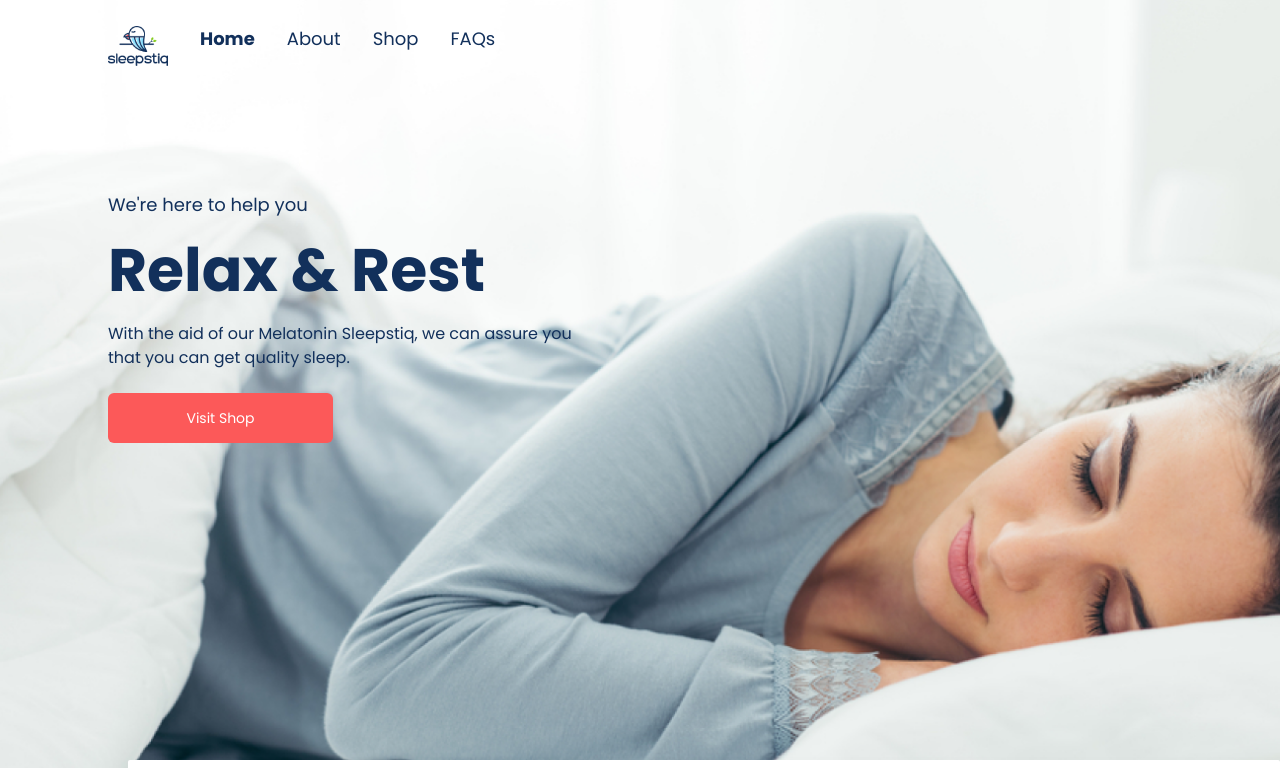
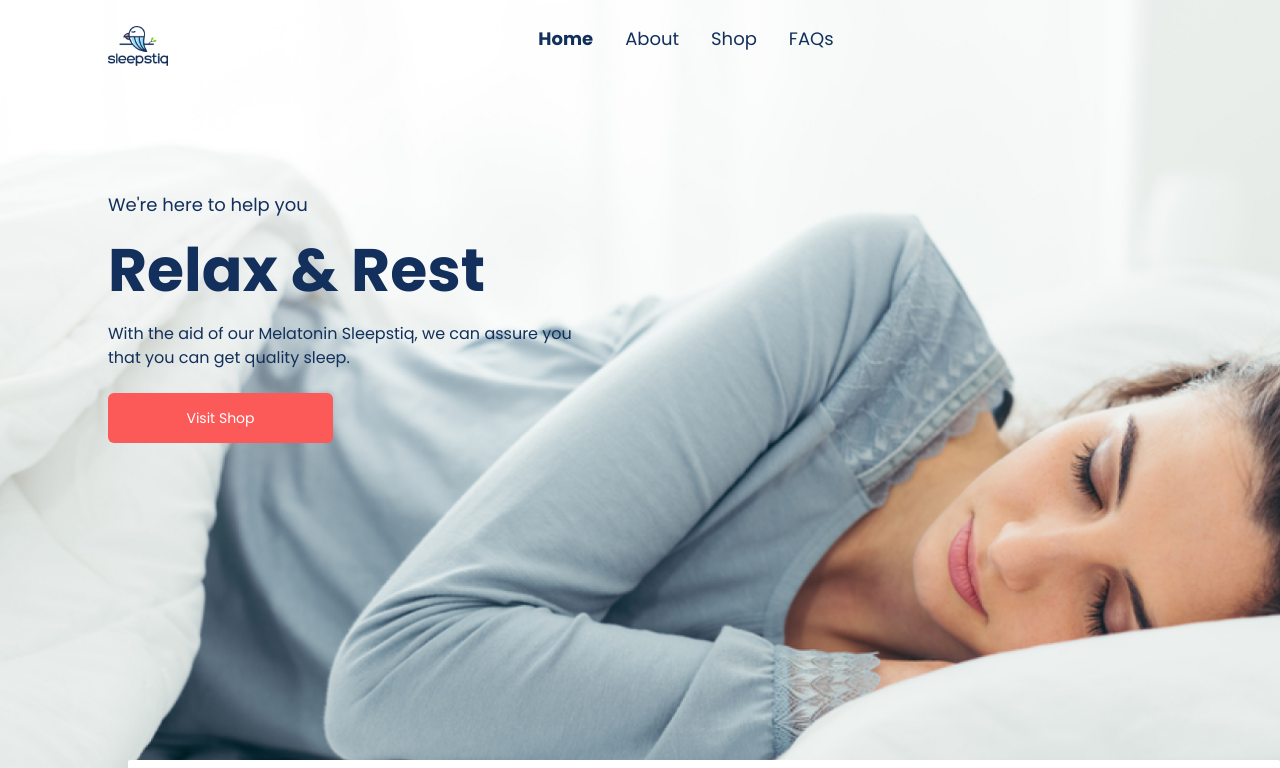
Before and after one commit to zealfemi/sleepstiq-project, a React (Create React App) app: page / in a window 1280 px wide. Shown: the top 768 px of the page. Built offline with nearby package versions, Linux system fonts and the light colour scheme.

Commit message:
first commit

```diff
--- a/src/index.css
+++ b/src/index.css
@@ -142,11 +142,12 @@ li {
 }
 
 .header-nav-links {
+  flex-grow: 1;
   list-style-type: none;
   padding: 0;
-  justify-self: start;
 
   display: flex;
+  justify-content: center;
   gap: clamp(0.5rem, 3vw, 2rem);
 }
 
```
